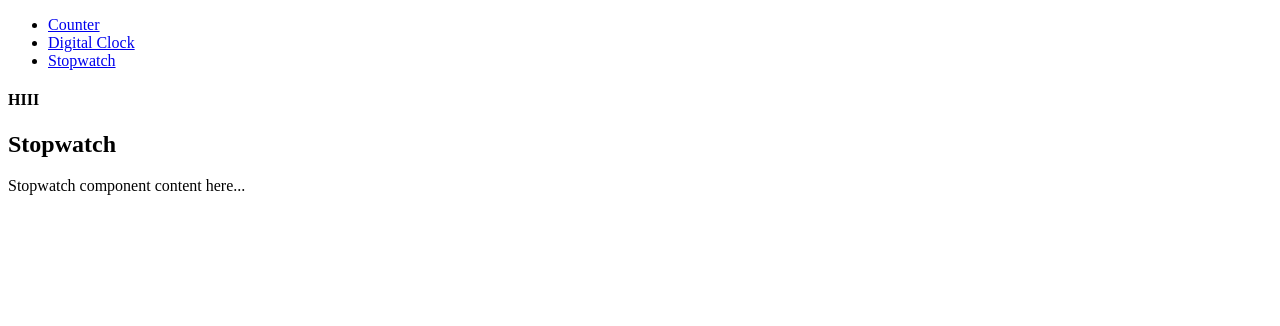
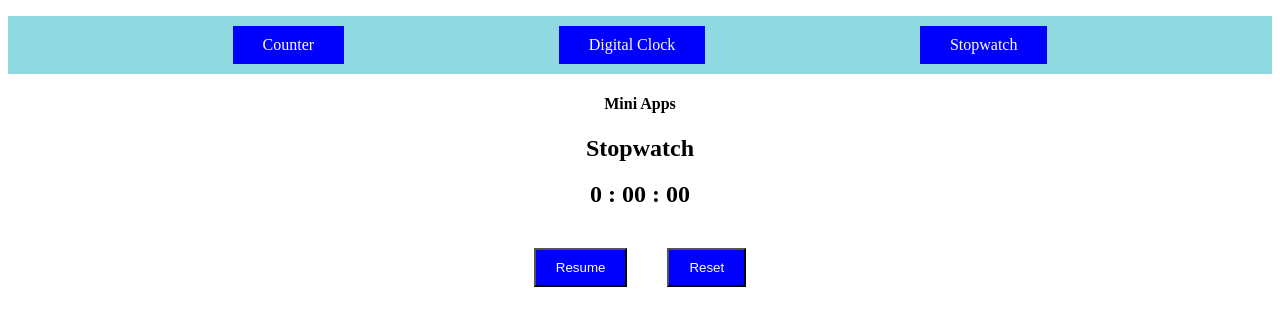
Before and after one commit to iamitesh/REACT-Practice-Bubble, a React (Create React App) app: page /stopwatch in a window 1280 px wide. Shown: the top 326 px of the page. Built offline with nearby package versions, Linux system fonts and the light colour scheme.

Commit message:
apply nested routing

```diff
--- a/src/App.css
+++ b/src/App.css
@@ -2,8 +2,26 @@
     box-sizing: border-box;
     text-align: center;
 }
-nav li{
+nav ul  {
+    background-color: rgb(143, 218, 225);
+    padding:10px;
+    display: flex;
+    flex-direction: row;
+    justify-content: space-evenly;
+}
+nav ul li{
     background-color: blue;
     color: white;
-    padding:30px;
+    padding: 10px 30px;
+    list-style-type: none;
 }
+a{
+    color: white;
+    text-decoration: none;
+}
+button{
+    padding:10px 20px;
+    margin: 20px;
+    color:white;
+    background-color: blue;
+}
--- a/src/components/Counter.js
+++ b/src/components/Counter.js
@@ -1,7 +1,7 @@
 import React, { useState } from 'react';
-import CounterState from './counter/CounterState';
-import CounterContext from './counter/CounterContext';
-import LiftingStateCounter from './counter/LiftingStateCounter';
+
+import { BrowserRouter as Router, Route, Routes, Link,Outlet } from 'react-router-dom';
+
 export const UserContext = React.createContext();
 
 const Counter = () => {
@@ -16,11 +16,26 @@ const Counter = () => {
   return (
     <div>
       <h2>Counter</h2>
-      <CounterState countername={"State Counter"} />
-      <UserContext.Provider value={0}>
-        <CounterContext countername={"Context Counter"} />
-      </UserContext.Provider>
-      <LiftingStateCounter countername={"Lifting Counter"} count={count} increment={increment} decrement={decrement} />
+      <div>
+        <nav>
+          <ul>
+            <li>
+              <Link to="/counter/state-counter"> State Counter</Link>
+            </li>
+            <li>
+              <Link to="/counter/context-counter">Context Counter</Link>
+            </li>
+            <li>
+              <Link to="/counter/liftState-counter">Lift Counter</Link>
+            </li>
+          </ul>
+        </nav>
+        <>
+          <h4>Counter Apps</h4>
+          <Outlet />
+        </>
+
+      </div>
     </div>
   );
 };
--- a/src/components/DigitalClock.js
+++ b/src/components/DigitalClock.js
@@ -1,12 +1,22 @@
-import React from 'react';
+import React, { useState } from 'react';
 
 const DigitalClock = () => {
-  return (
-    <div>
-      <h2>DigitalClock</h2>
-      <p>DigitalClock component content here...</p>
-    </div>
-  );
+
+  let time  = new Date().toLocaleTimeString()
+
+  const [ctime,setTime] = useState(time)
+  const UpdateTime=()=>{
+    time =  new Date().toLocaleTimeString()
+    setTime(time)
+  }
+  setInterval(UpdateTime)
+  return (<>
+        <h2>DigitalClock</h2>
+        <p>{ctime}</p>
+
+  </>
+
+  )
 };
 
 export default DigitalClock;
--- a/src/components/Stopwatch.js
+++ b/src/components/Stopwatch.js
@@ -1,10 +1,67 @@
-import React from 'react';
+import React, { useState } from 'react';
 
 const Stopwatch = () => {
+  const [time, setTime] = useState({
+    sec: 0,
+    min: 0,
+    hour: 0
+  })
+  const [watchId, setWatchId] = useState('')
+  const [isPaused, setIsPaused] = useState(true)
+  const updateTimer = () => {
+    setTime((prev) => {
+      let newTime = { ...prev }
+      if (newTime.sec < 59) { newTime.sec++ }
+      else {
+        newTime.sec = 0;
+        newTime.min++
+      }
+      if (newTime.min === 60) {
+        newTime.min = 0;
+        newTime.hour++
+      }
+      return newTime;
+    })
+
+  }
+  const resumeTimer = () => {
+    setIsPaused(!isPaused)
+    if (!watchId) {
+      let id = setInterval(updateTimer, 1000);
+      setWatchId(id);
+    } else {
+      clearInterval(watchId);
+      setWatchId("");
+    }
+  }
+  const resetTimer = () => {
+    clearInterval(watchId)
+    setTime({
+      sec: 0,
+      min: 0,
+      hour: 0
+    })
+  }
+
+
   return (
     <div>
       <h2>Stopwatch</h2>
-      <p>Stopwatch component content here...</p>
+      <h2>{`${time.hr < 10 ? 0 : ""}${time.hour} : ${time.min < 10 ? 0 : ""}${time.min} : ${time.sec < 10 ? 0 : ""}${time.sec}`}</h2>
+
+      <div className='button-wrapper'>
+        {/* {!isPaused &&
+          <button onClick={setIsPaused(!isPaused)}>UnPause</button>
+        }*/}
+        {/* {!isPaused ? */}
+          <button onClick={resumeTimer}>{!isPaused?'Pause':'Resume'}</button>
+
+        {/* } */}
+
+
+        <button onClick={resetTimer}>Reset</button>
+
+      </div>
     </div>
   );
 };
--- a/src/components/Tabs/Tabs.js
+++ b/src/components/Tabs/Tabs.js
@@ -1,12 +1,27 @@
 
-import React from 'react';
+import React, { useState } from 'react';
 import { BrowserRouter as Router, Route, Routes, Link } from 'react-router-dom';
 import Counter from '../Counter';
 import DigitalClock from '../DigitalClock';
 import Stopwatch from '../Stopwatch';
+import CounterState from '../counter/CounterState';
+import CounterContext from '../counter/CounterContext';
+import LiftingStateCounter from '../counter/LiftingStateCounter';
+import "../../App.css"
+export const UserContext = React.createContext();
 
 const Tabs = () => {
+
+  const [count, setCount] = useState(0);
+  // const countContext=UserContext()
+  const increment = () => {
+    setCount(count + 1)
+  }
+  const decrement = () => {
+    setCount(count - 1)
+  }
   return (
+
     <Router>
       <div>
         <nav>
@@ -22,14 +37,24 @@ const Tabs = () => {
             </li>
           </ul>
         </nav>
-<>
-<h4>HIII</h4>
-<Routes>
-          <Route path="/counter" element={<Counter/>} />
-          <Route path="/digital-clock" element={<DigitalClock/>} />
-          <Route path="/stopwatch" element={<Stopwatch/>} />
-        </Routes>
-</>
+        <>
+          <h4>Mini Apps</h4>
+          <Routes>
+            <Route path="/counter" element={<Counter />} >
+              {/* <Routes> */}
+                <Route path="/counter/state-counter" element={<CounterState countername={"State Counter"} />} />
+                <Route path="/counter/context-counter" element={
+                  <UserContext.Provider value={0}>
+                    <CounterContext countername={"Context Counter"} />
+                  </UserContext.Provider>
+                } />
+                <Route path="/counter/liftState-counter" element={<LiftingStateCounter countername={"Lifting Counter"} count={count} increment={increment} decrement={decrement} />} />
+              {/* </Routes> */}
+            </Route>
+            <Route path="/digital-clock" element={<DigitalClock />} />
+            <Route path="/stopwatch" element={<Stopwatch />} />
+          </Routes>
+        </>
 
       </div>
     </Router>
```
